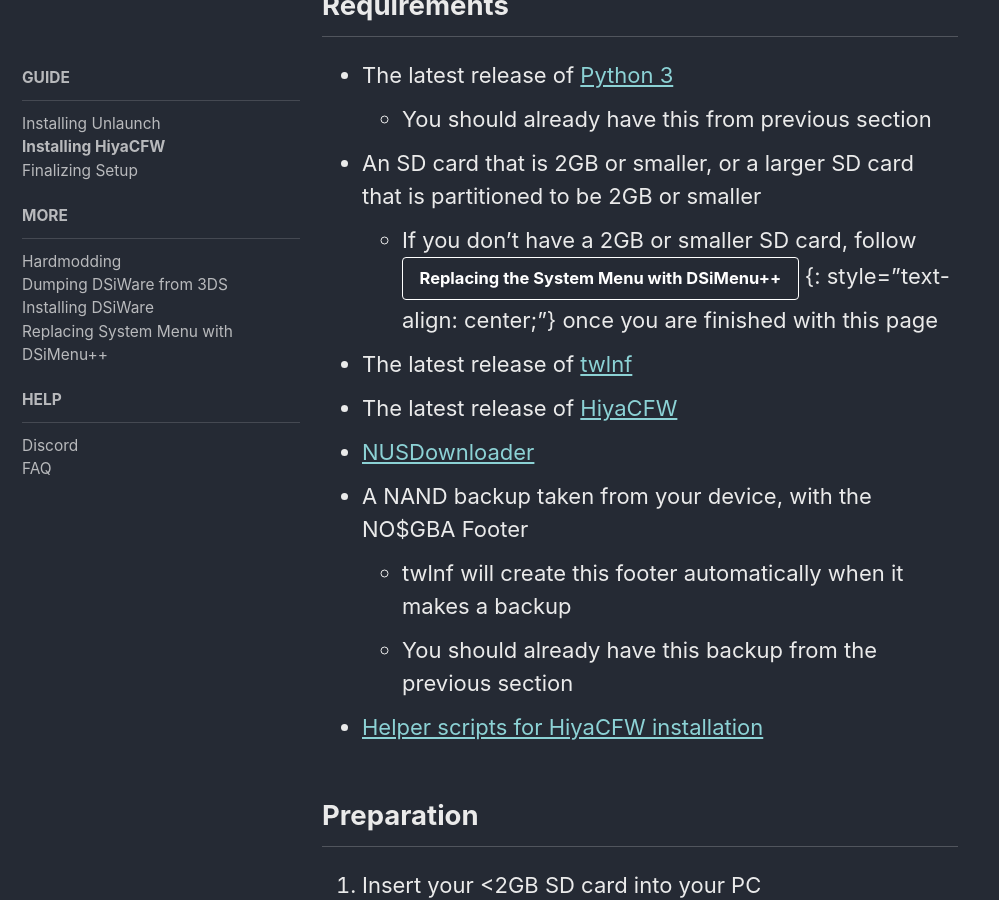
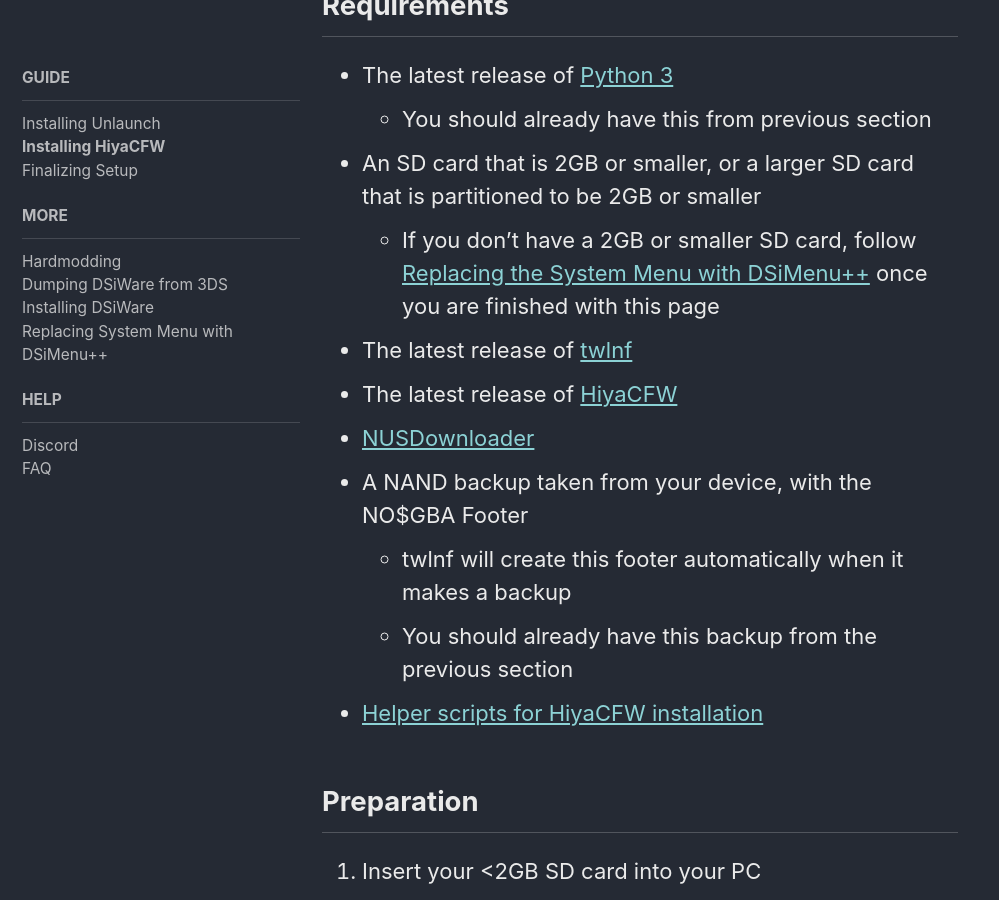
Before and after one commit to emiyl/dsi.cfw.guide-archive, a Jekyll site: the page built from guide/installing-hiyacfw.md, in a window 1280 px wide and 900 px high, scrolled down 807 px. Shown: the whole window, without its empty margins (0-999 px from the left). Built offline with Jekyll 4.4.1, drawn with Linux system fonts in a browser that asks for light colours; nearby versions of some CDN libraries.

Commit message:
change link style

```diff
--- a/guide/installing-hiyacfw.md
+++ b/guide/installing-hiyacfw.md
@@ -20,8 +20,7 @@
 - The latest release of [Python 3](https://www.python.org/downloads/){:target="_blank"}
   - You should already have this from previous section
 - An SD card that is 2GB or smaller, or a larger SD card that is partitioned to be 2GB or smaller
-  - If you don't have a 2GB or smaller SD card, follow [Replacing the System Menu with DSiMenu++](/more/replacing-system-menu){: .btn .btn--light-outline}
-{: style="text-align: center;"} once you are finished with this page
+  - If you don't have a 2GB or smaller SD card, follow [Replacing the System Menu with DSiMenu++](/more/replacing-system-menu) once you are finished with this page
 - The latest release of [twlnf](https://github.com/Jimmy-Z/twlnf/releases){:target="_blank"}
 - The latest release of [HiyaCFW](https://github.com/Robz8/hiyaCFW/releases){:target="_blank"}
 - [NUSDownloader](/assets/files/NUSDownloader.zip)
```
